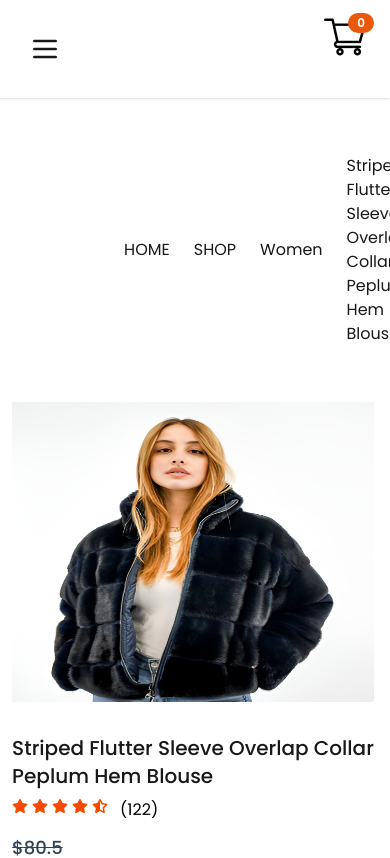
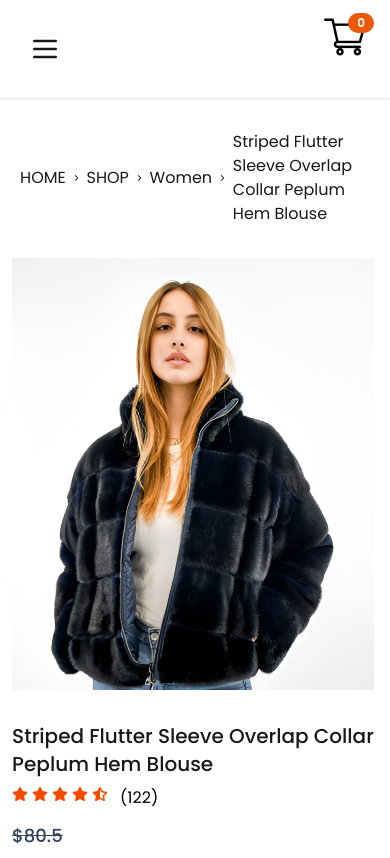
Before and after one commit to salman60mahmud/shop_touch, a React (Vite) app: page /products/1 in a window 390 px wide. Shown: the top 858 px of the page. Built offline with nearby package versions, Linux system fonts and the light colour scheme.

Commit message:
little change

```diff
--- a/src/Components/Breadcrumbs.jsx
+++ b/src/Components/Breadcrumbs.jsx
@@ -10,18 +10,19 @@ const Breadcrumbs = ({ products }) => {
     return (
         <div>
             {products && (
-                <div className="flex items-center gap-2 my-14 mx-30">
-                    <FaFolder className="inline" />
+                <div className="flex items-center gap-2 my-8 md:my-14 mx-6
+                 md:mx-30">
+                    <FaFolder className="hidden md:inline" />
                     <span>HOME</span>
                     <FaAngleRight className="inline" />
-                    <FaFolder className="inline" />
+                    <FaFolder className="hidden md:inline" />
                     <span>SHOP</span>
                     <FaAngleRight className="inline" />
-                    <FaFolder className="inline" />
+                    <FaFolder className="hidden md:inline" />
                     <span>{products.category.charAt(0).toUpperCase() +
                         products.category.slice(1).toLowerCase()}</span>
                     <FaAngleRight className="inline" />
-                    <FaSquarePlus className="inline" />
+                    <FaSquarePlus className="hidden md:inline" />
                     <span>{products.name}</span>
                 </div>
             )}
--- a/src/Components/Navbar.jsx
+++ b/src/Components/Navbar.jsx
@@ -67,7 +67,7 @@ const Navbar = () => {
             {/* Right side buttons - visible on all screens */}
             <div className="navbar-end gap-4 lg:gap-16">
                 <Link to='/login' className="hidden sm:inline-flex">
-                    <button className="btn btn-outline btn-secondary h-12 w-36 text-2xl rounded-3xl">
+                    <button className="btn btn-outline btn-secondary h-8 md:h-12 md:w-36 w-24 text-lg md:text-2xl rounded-3xl">
                         Login
                     </button>
                 </Link>
--- a/src/Components/ProductDisplay.jsx
+++ b/src/Components/ProductDisplay.jsx
@@ -19,7 +19,8 @@ const ProductDisplay = (props) => {
                     <img className="h-[100px] sm:h-[120px] md:h-[140px] lg:h-[166px] w-[80px] sm:w-[100px] md:w-[120px] lg:w-48 hidden xl:block" src={products.image} alt="allProduct_image" />
                 </div>
                 <div className="order-1 md:order-2">
-                    <img className="h-[300px] sm:h-[400px] md:h-[445px] lg:h-[525px] xl:h-[700px] w-full md:w-[500px] lg:w-[836px]" src={products.image} alt="allProduct_image" />
+                    <img className="sm:h-[400px] md:h-[445px] lg:h-[525px] xl:h-[700px] md:w-[500px] lg:w-[836px]
+                    mx-auto w-full max-w-full h-auto object-contain" src={products.image} alt="allProduct_image" />
                 </div>
             </div>
 
```
